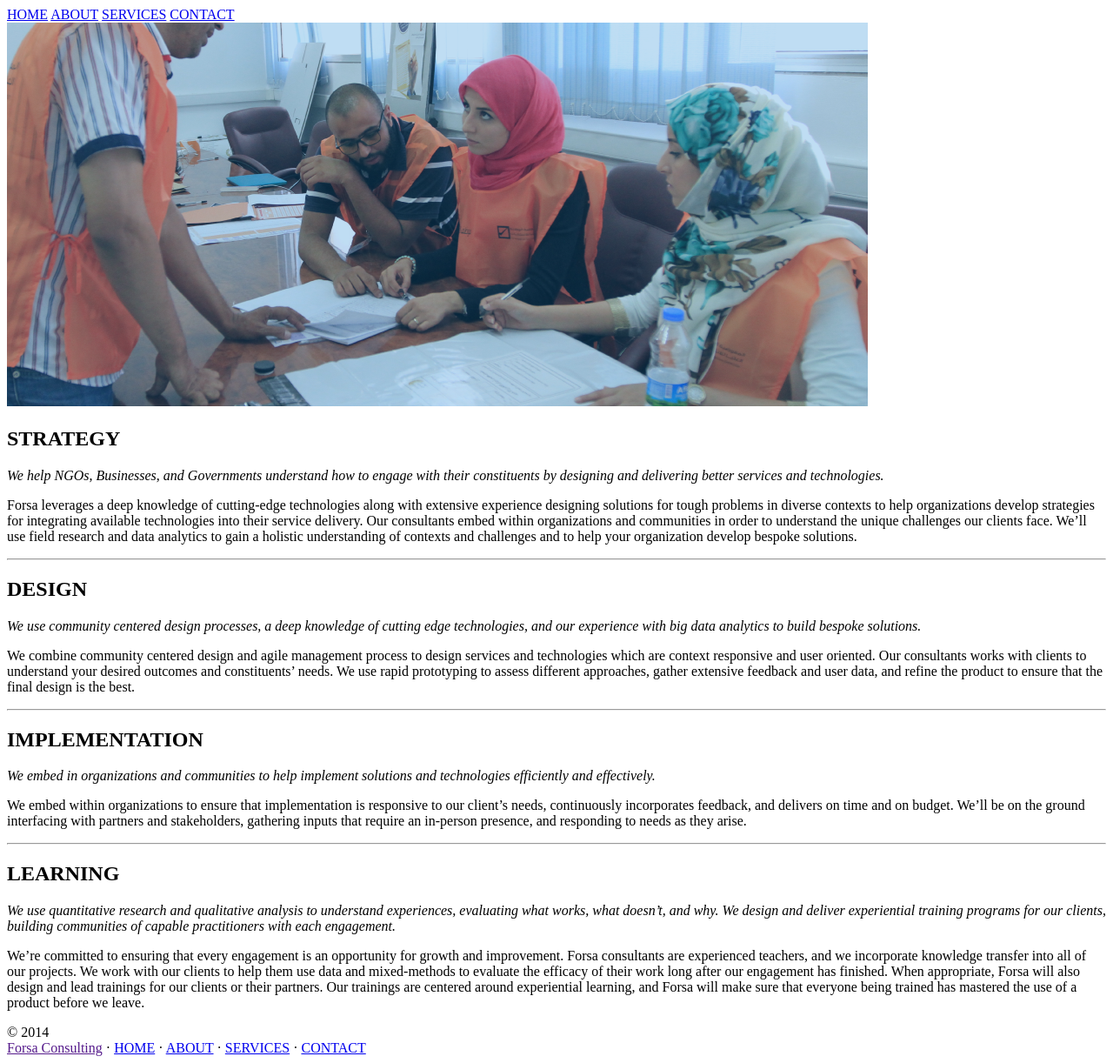
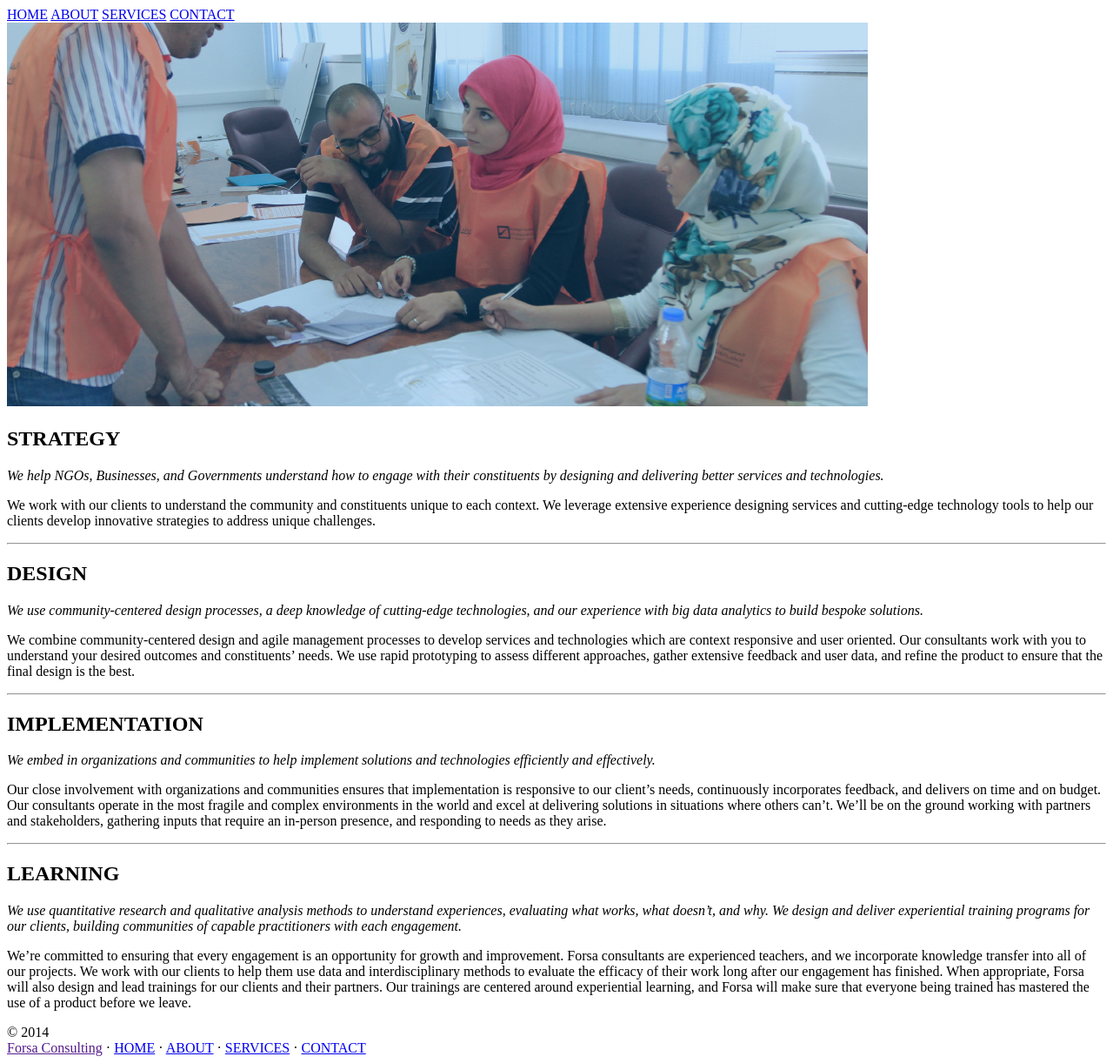
Before and after one commit to forsaio/forsa-site, a Jekyll site: the page built from services.md, in a window 1280 px wide. Shown: the whole page at 87% size. Built offline with Jekyll 4.4.1, drawn with Linux system fonts in a browser that asks for light colours; nearby versions of some CDN libraries; comment, search, counter and statistics services are not loaded.

Commit message:
updating services.md hunter+elliott agreed language

```diff
--- a/services.md
+++ b/services.md
@@ -10,7 +10,7 @@ cover_image: IMG_7404.png
 
 *We help NGOs, Businesses, and Governments understand how to engage with their constituents by designing and delivering better services and technologies.*
 
-Forsa leverages a deep knowledge of cutting-edge technologies along with extensive experience designing solutions for tough problems in diverse contexts to help organizations develop strategies for integrating available technologies into their service delivery. Our consultants embed within organizations and communities in order to understand the unique challenges our clients face. We’ll use field research and data analytics to gain a holistic understanding of contexts and challenges and to help your organization develop bespoke solutions.
+We work with our clients to understand the community and constituents unique to each context. We leverage extensive experience designing services and cutting-edge technology tools to help our clients develop innovative strategies to address unique challenges.
 
 
 ---
@@ -20,9 +20,9 @@ Forsa leverages a deep knowledge of cutting-edge technologies along with extensi
 
 ##DESIGN
 
-*We use community centered design processes, a deep knowledge of cutting edge technologies, and our experience with big data analytics to build bespoke solutions.*
+*We use community-centered design processes, a deep knowledge of cutting-edge technologies, and our experience with big data analytics to build bespoke solutions.*
 
-We combine community centered design and agile management process to design services and technologies which are context responsive and user oriented. Our consultants works with clients to understand your desired outcomes and constituents’ needs. We use rapid prototyping to assess different approaches, gather extensive feedback and user data, and  refine the product to ensure that the final design is the best.
+We combine community-centered design and agile management processes to develop services and technologies which are context responsive and user oriented. Our consultants work with you to understand your desired outcomes and constituents’ needs. We use rapid prototyping to assess different approaches, gather extensive feedback and user data, and refine the product to ensure that the final design is the best.
 
 ---
 
@@ -34,7 +34,7 @@ We combine community centered design and agile management process to design serv
 
 *We embed in organizations and communities to help implement solutions and technologies efficiently and effectively.*
 
-We embed within organizations to ensure that implementation is responsive to our client’s needs, continuously incorporates feedback, and delivers on time and on budget. We’ll be on the ground interfacing with partners and stakeholders, gathering inputs that require an in-person presence, and responding to needs as they arise.
+Our close involvement with organizations and communities ensures that implementation is responsive to our client’s needs, continuously incorporates feedback, and delivers on time and on budget. Our consultants operate in the most fragile and complex environments in the world and excel at delivering solutions in situations where others can’t. We’ll be on the ground working with partners and stakeholders, gathering inputs that require an in-person presence, and responding to needs as they arise.
 
 ---
 
@@ -46,6 +46,6 @@ We embed within organizations to ensure that implementation is responsive to our
 
 ##LEARNING
 
-*We use quantitative research and qualitative analysis to understand experiences, evaluating what works, what doesn’t, and why. We design and deliver experiential training programs for our clients, building communities of capable practitioners with each engagement.*
+*We use quantitative research and qualitative analysis methods to understand experiences, evaluating what works, what doesn’t, and why. We design and deliver experiential training programs for our clients, building communities of capable practitioners with each engagement.*
 
-We’re committed to ensuring that every engagement is an opportunity for growth and improvement.  Forsa consultants are experienced teachers, and we incorporate knowledge transfer into all of our projects. We work with our clients to help them use data and mixed-methods to evaluate the efficacy of their work long after our engagement has finished. When appropriate, Forsa will also design and lead trainings for our clients or their partners. Our trainings are centered around experiential learning, and Forsa will make sure that everyone being trained has mastered the use of a product before we leave.
+We’re committed to ensuring that every engagement is an opportunity for growth and improvement.  Forsa consultants are experienced teachers, and we incorporate knowledge transfer into all of our projects. We work with our clients to help them use data and interdisciplinary methods to evaluate the efficacy of their work long after our engagement has finished. When appropriate, Forsa will also design and lead trainings for our clients and their partners. Our trainings are centered around experiential learning, and Forsa will make sure that everyone being trained has mastered the use of a product before we leave.
```
